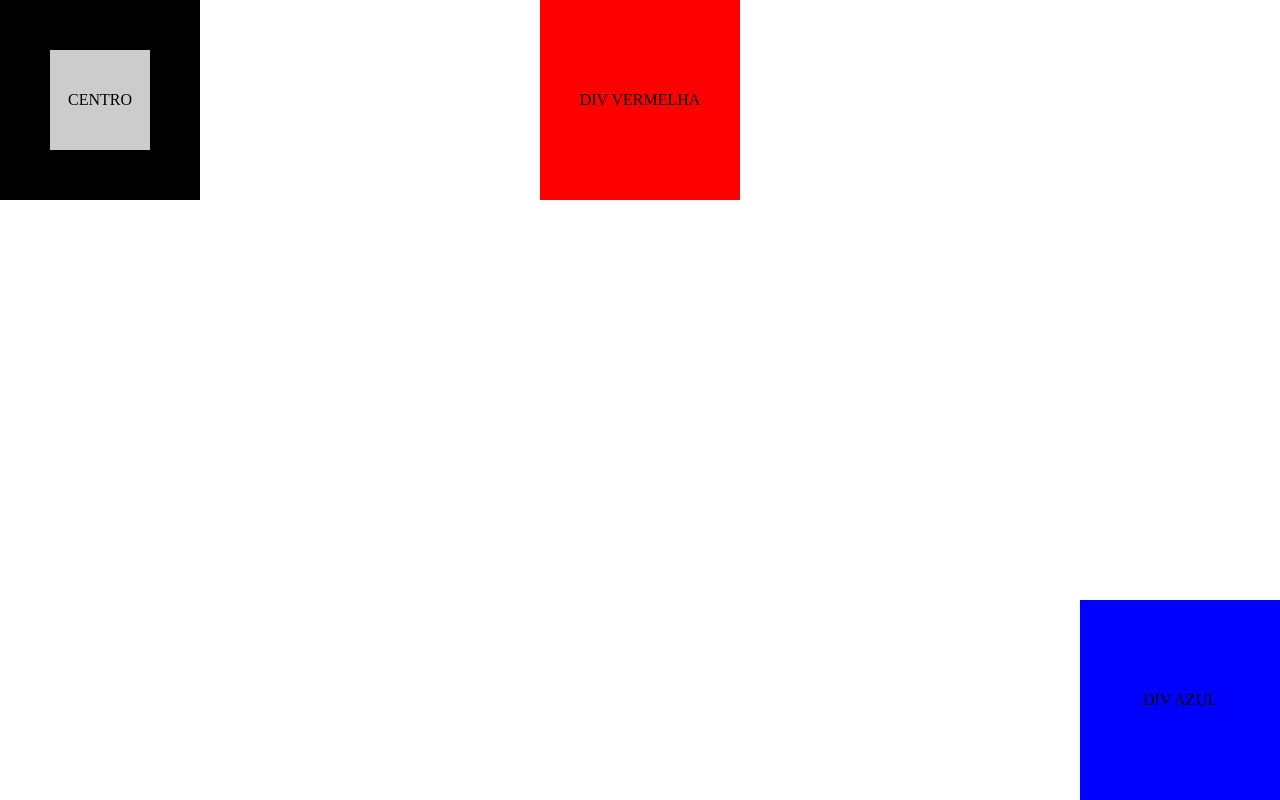
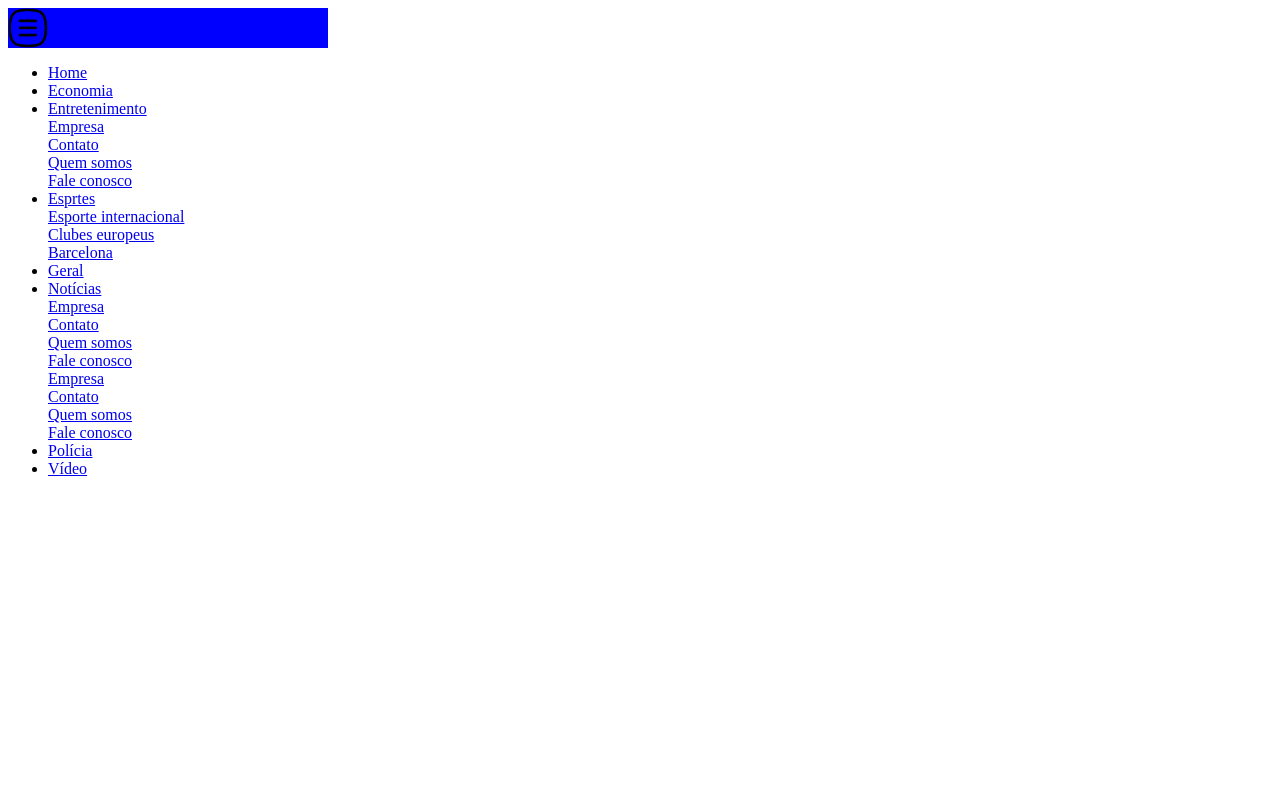
Before and after one commit to augustojuniorcarvalho/HTML, a plain HTML site: page portalteste.html in a window 1280 px wide. Drawn offline with Linux system fonts and the light colour scheme.

Commit message:
update portal

```diff
--- a/arquivosComplementares/css/stiloPortal.css
+++ b/arquivosComplementares/css/stiloPortal.css
@@ -407,9 +407,7 @@ font-family: verdana;
     width: 530px;
     display: none;
  }
- 	.menuinterior {
 
- 	}
  	.menumobile{
  		display: block;
  	}
--- a/portalteste.css
+++ b/portalteste.css
@@ -1,25 +1,17 @@
-.exemplo{
-	width: 200px;
-	height: 200px;
-	line-height: 200px;
-	text-align: center;
-	color: black;
-	text-transform: uppercase;
-	cursor: pointer;
 
-}
 .exemplo1{
+	width: 320px;
+	height: 40px;
+	text-align:left;
 	background-color: blue;
-	position: absolute;
-	right: 0;
-	bottom: 0;
+
 }
 .exemplo2{
 	background-color: red;
 	position: absolute;
-	right: 50%;
+	right:0;
 	top:0;
-	transform:translate(50%);
+
 
 }
 .exemplo3{
@@ -32,7 +24,7 @@
 }
 .exemplo-internal{
 	right: 0;
-	top: 50;
+	top: 0;
 	margin-right: 50px;
 	width: 100px;
 	height: 100px;
--- a/portalteste.html
+++ b/portalteste.html
@@ -4,10 +4,46 @@
 <link rel="stylesheet" type="text/css" href="portalteste.css">
 </head>
 <body>
-	<div class="exemplo exemplo1">div azul</div>
-	<div class="exemplo exemplo2">div vermelha</div>
-	<div class="exemplo exemplo3">
-		<div class="exemplo-internal">centro</div>
+	<div class="exemplo exemplo1">
+		<img class="menumobile" src="arquivosComplementares/imagens/img_mbi.png" border="0" width="40" height="40" onclick="toggleMenu()">
+		<ul id="menu">
+					<li><a href="index.html">Home</a></li>
+					<li><a href="#">Economia</a></li>
+					<li>
+						<a href="#">Entretenimento</a>
+						<div class="submenu">
+						<a href="#"><div class="submenuitem">Empresa</div></a>
+						<a href="#"><div class="submenuitem">Contato</div></a>
+						<a href="#"><div class="submenuitem">Quem somos</div></a>
+						<a href="#"><div class="submenuitem">Fale conosco</div></a>
+					</li>
+					<li>
+						<a href="#">Esprtes</a>
+						<div class="submenu">
+						<a href="#"><div class="submenuitem">Esporte internacional</div></a>
+						<a href="#"><div class="submenuitem">Clubes europeus</div></a>
+						<a href="#"><div class="submenuitem">Barcelona</div></a>
+					</div>
+
+					</li>
+					<li><a href="#">Geral</a></li>
+					<li>
+						<a href="#">Notícias</a>
+						<div class="submenu">
+						<a href="#"><div class="submenuitem">Empresa</div></a>
+						<a href="#"><div class="submenuitem">Contato</div></a>
+						<a href="#"><div class="submenuitem">Quem somos</div></a>
+						<a href="#"><div class="submenuitem">Fale conosco</div></a>
+						<a href="#"><div class="submenuitem">Empresa</div></a>
+						<a href="#"><div class="submenuitem">Contato</div></a>
+						<a href="#"><div class="submenuitem">Quem somos</div></a>
+						<a href="#"><div class="submenuitem">Fale conosco</div></a>
+						</div>
+					</li>
+					<li><a href="#">Polícia</a></li>
+					<li><a href="#">Vídeo</a></li>
+				</ul>
 	</div>
+
 </body>
 </html>
```
Also changed, not shown: portal.html (+2 -2 lines).
